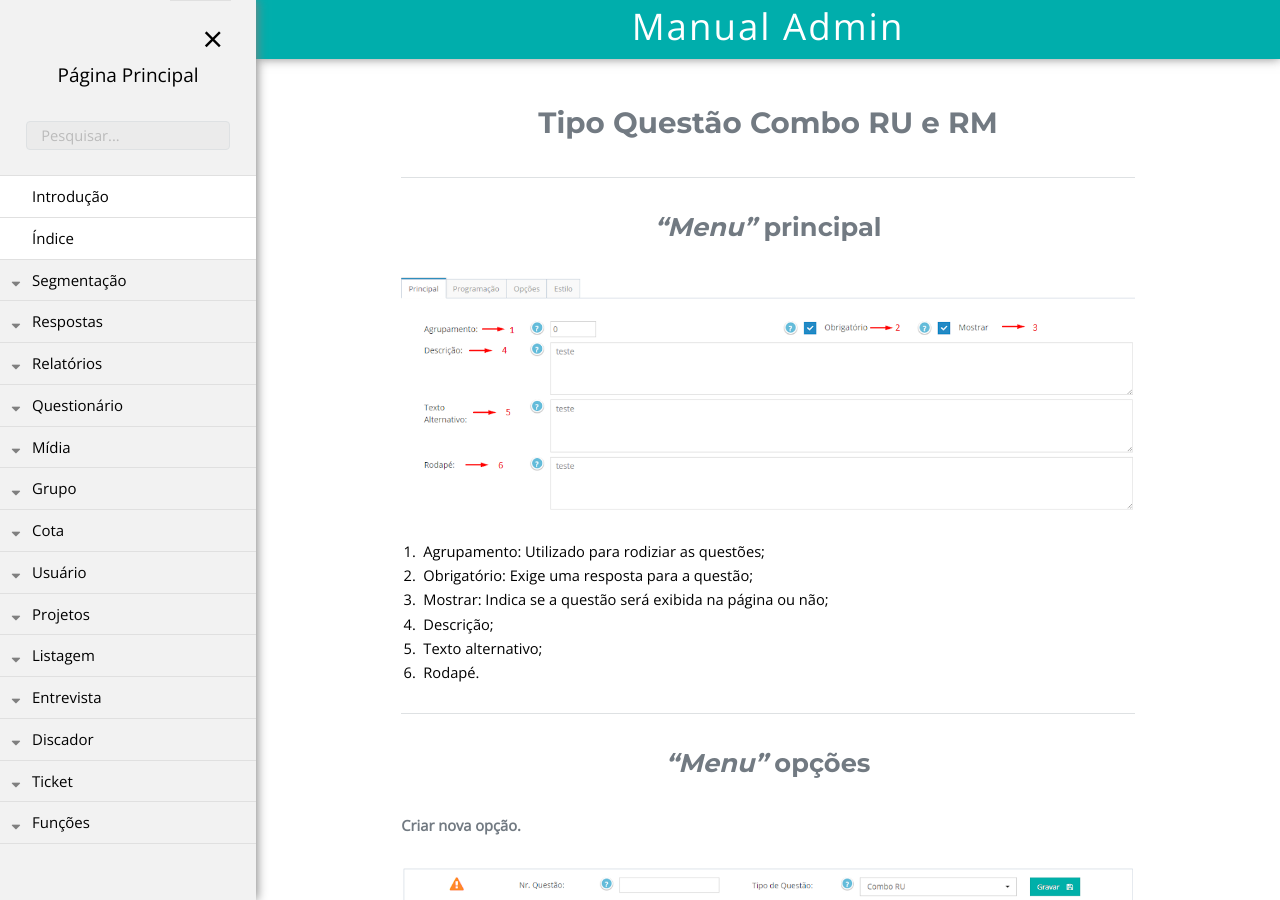
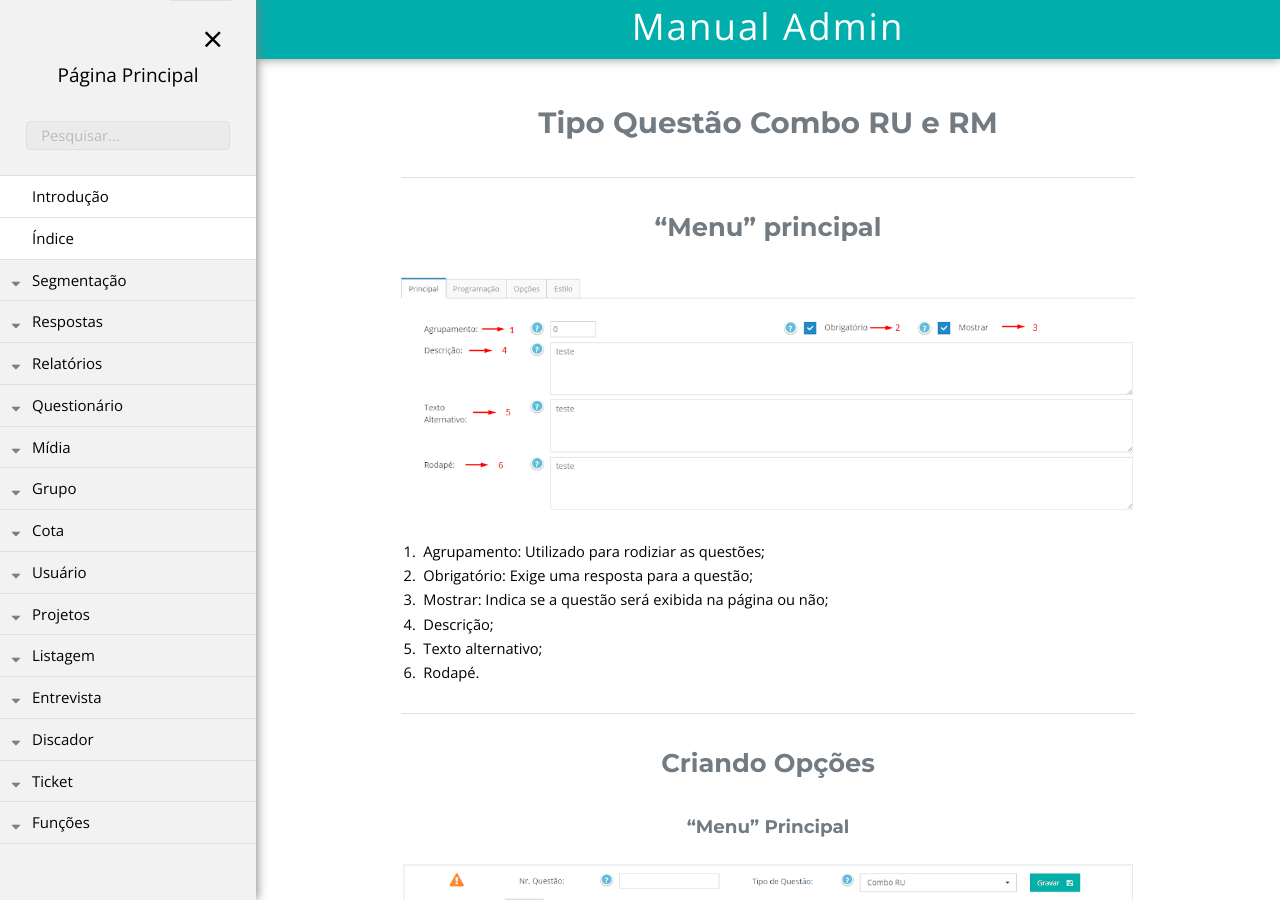
Before and after one commit to rogerio-figueiredo-hsr/hsrtechonline.github.io, a Jekyll site: the page built from _posts/2018-06-18-tipo-questao-combo-ru.md, in a window 1280 px wide and 900 px high. Built offline with Jekyll 4.4.1, drawn with Linux system fonts in a browser that asks for light colours.

Commit message:
Alterando títulos

```diff
--- a/_posts/2018-06-18-tipo-questao-combo-ru.md
+++ b/_posts/2018-06-18-tipo-questao-combo-ru.md
@@ -9,7 +9,7 @@ pasta: "Questionario"
 
 ----
 
-## *"Menu"* principal
+## "Menu" principal
 
 ![Imagem de apoio 1]({{ "/assets/img/tipo-questao-combo-ru-01.png" | prepend: site.baseurl }})
 
@@ -22,8 +22,8 @@ pasta: "Questionario"
 
 ----
 
-## *"Menu"* opções
-**Criar nova opção.**
+## Criando Opções
+### "Menu" Principal
 
 ![Imagem de apoio 2]({{ "/assets/img/tipo-questao-combo-ru-02.png" | prepend: site.baseurl }})
 
@@ -34,7 +34,7 @@ pasta: "Questionario"
 
 ----
 
-**Base de Opções Alternativa**
+### Base de Opções Alternativa
 
 Existe a alternativa de utilizar na lista de opções uma base alternativa, que é uma tabela pré configurada pelo programador para conter a lista de opções.
 
```
